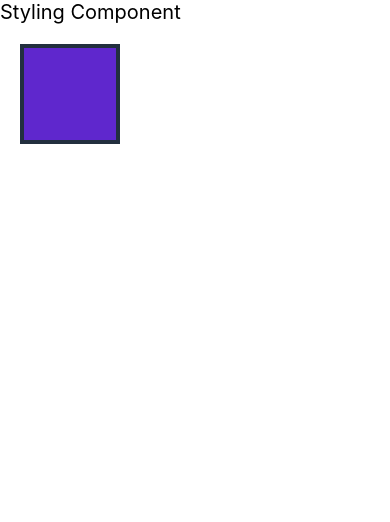
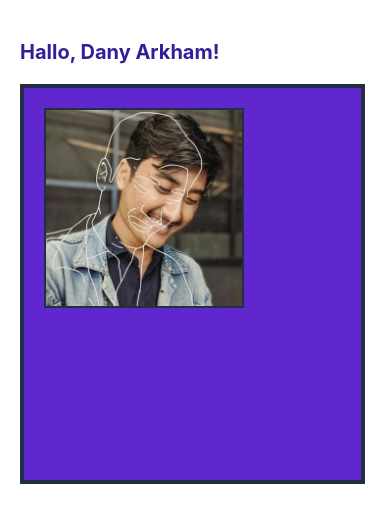
Before and after one commit to hematenergi/latihan-reactnative, a React Native app: screen / in a window 390 px wide. Shown: the top 522 px of the page. Built offline with nearby package versions, Linux system fonts and the light colour scheme.

Commit message:
kartu nama

```diff
--- a/App.js
+++ b/App.js
@@ -1,5 +1,6 @@
-import React, {Component, Profiler} from 'react';
-import {Image, Text, TextInput, View, StyleSheet} from 'react-native';
+import React, {Component} from 'react';
+import {Image, Text, View, StyleSheet, ScrollView} from 'react-native';
+import dany from './src/Images/dany.jpg';
 
 // functional component
 const App = () => {
@@ -11,23 +12,42 @@ const App = () => {
   );
 };
 
+const dataDiri = {
+  nama: 'Dany Arkham',
+};
+
 //styling component
 const StylingReactNativeComponent = () => {
   return (
-    <View>
-      <Text style={styles.text}>Styling Component</Text>
+    <ScrollView>
+      <Text style={styles.text}>Hallo, {dataDiri.nama}!</Text>
       <View
         style={{
-          width: 100,
-          height: 100,
+          width: 345,
+          height: 400,
           backgroundColor: '#5f27cd',
           borderWidth: 4,
           borderColor: '#222f3e',
           marginTop: 20,
           marginLeft: 20,
-        }}
-      />
-    </View>
+        }}>
+        <Image
+          source={dany}
+          style={{
+            width: 200,
+            height: 200,
+            borderWidth: 2,
+            borderColor: '#222f3e',
+            display: 'flex',
+            justifyContent: 'center',
+            marginLeft: 20,
+            marginTop: 20,
+          }}
+        />
+
+        <View />
+      </View>
+    </ScrollView>
   );
 };
 
@@ -35,24 +55,12 @@ const StylingReactNativeComponent = () => {
 const styles = StyleSheet.create({
   text: {
     fontSize: 20,
+    color: '#341f97',
+    fontWeight: 'bold',
+    marginTop: 40,
+    marginLeft: 20,
   },
 });
-
-const SampleComponent = () => {
-  return (
-    <View>
-      <View style={{width: 80, height: 80, backgroundColor: '#ff6b6b'}} />
-      <Text>dany</Text>
-      <Text>arkham</Text>
-      <Text>bekasi</Text>
-      <Dany />
-      <Photo />
-      <TextInput style={{borderWidth: 1}} />
-      <BoxGreen />
-      <Profile />
-    </View>
-  );
-};
 
 const Dany = () => {
   return <Text>dany arkham</Text>;
```
Also changed, not shown: src/Images/dany.jpg (added).
